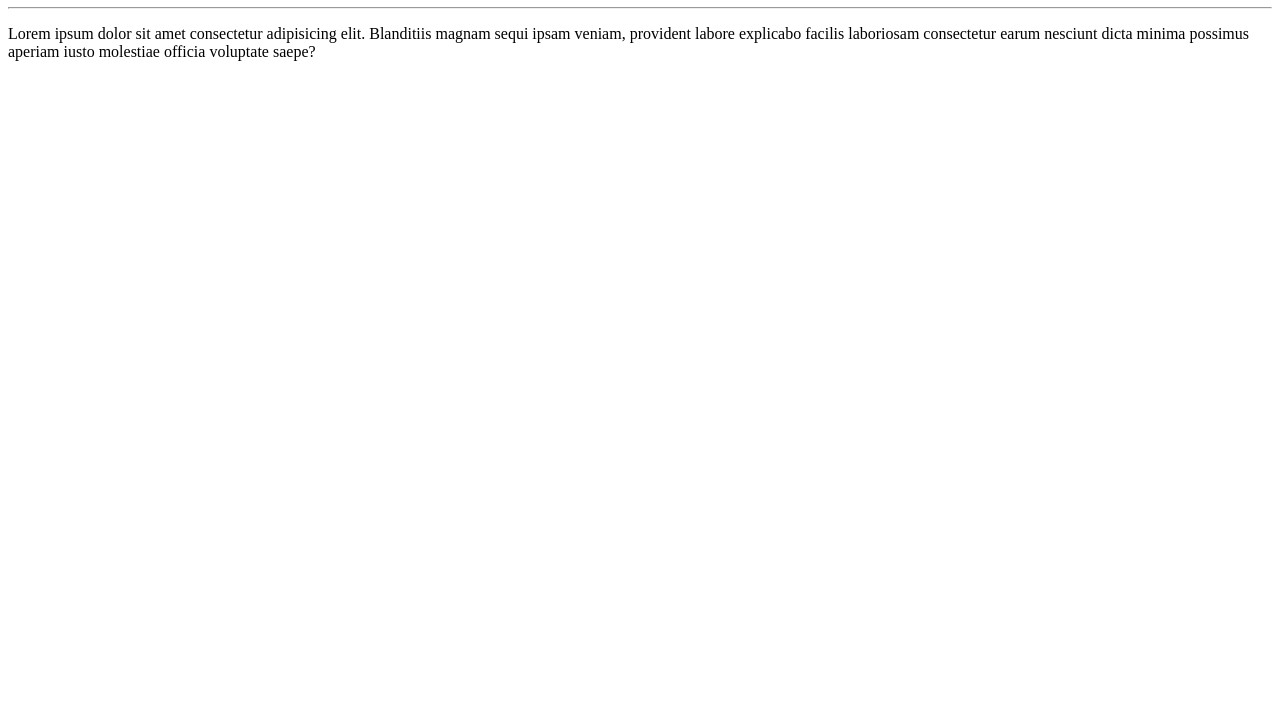
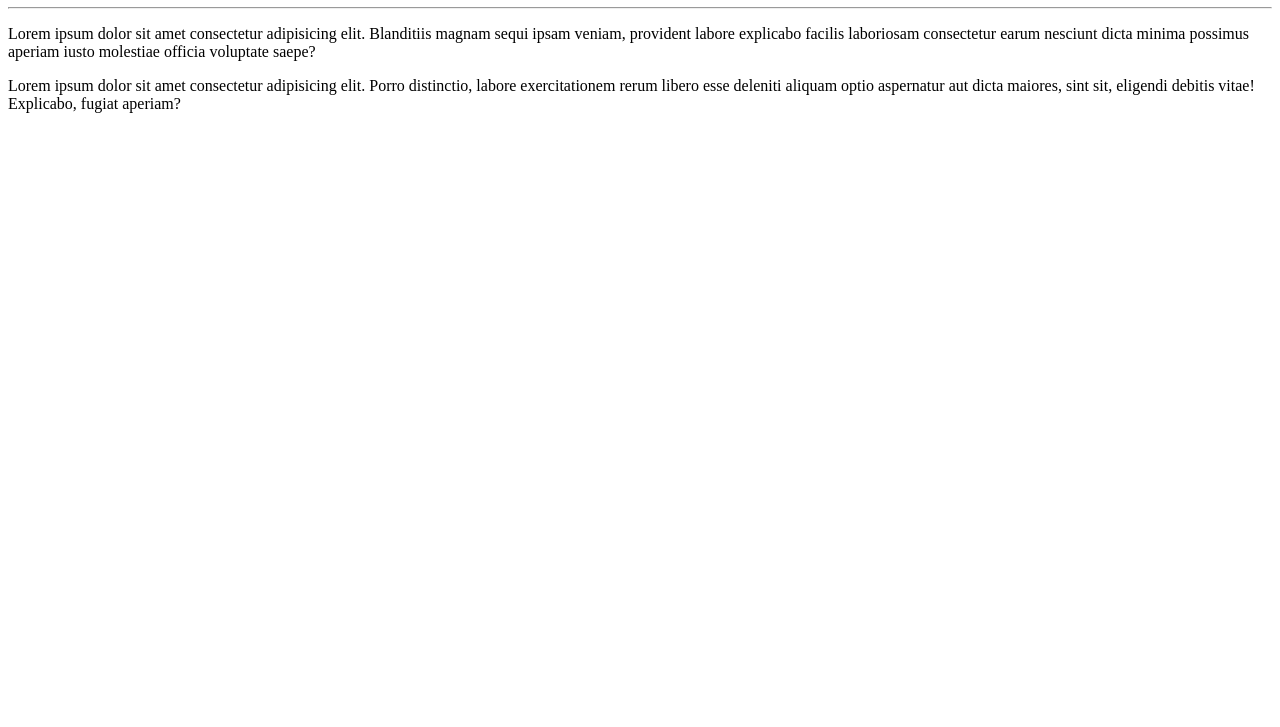
Before and after one commit to FelipeRupertiEsteves/Ola-Mundo, a plain HTML site: page Site-exemplo/index.html in a window 1280 px wide. Shown: the part 73-800 px from the top of the page. Drawn offline with Linux system fonts and the light colour scheme.

Commit message:
Adicionei um parágrafo
um novo parágrado Lorem ipsum criado.

```diff
--- a/Site-exemplo/index.html
+++ b/Site-exemplo/index.html
@@ -10,6 +10,6 @@
     <h1>Olá, Mundo!!!</h1>
     <hr>
     <p>Lorem ipsum dolor sit amet consectetur adipisicing elit. Blanditiis magnam sequi ipsam veniam, provident labore explicabo facilis laboriosam consectetur earum nesciunt dicta minima possimus aperiam iusto molestiae officia voluptate saepe?</p>
-
+    <p>Lorem ipsum dolor sit amet consectetur adipisicing elit. Porro distinctio, labore exercitationem rerum libero esse deleniti aliquam optio aspernatur aut dicta maiores, sint sit, eligendi debitis vitae! Explicabo, fugiat aperiam?</p>
 </body>
 </html>
```
